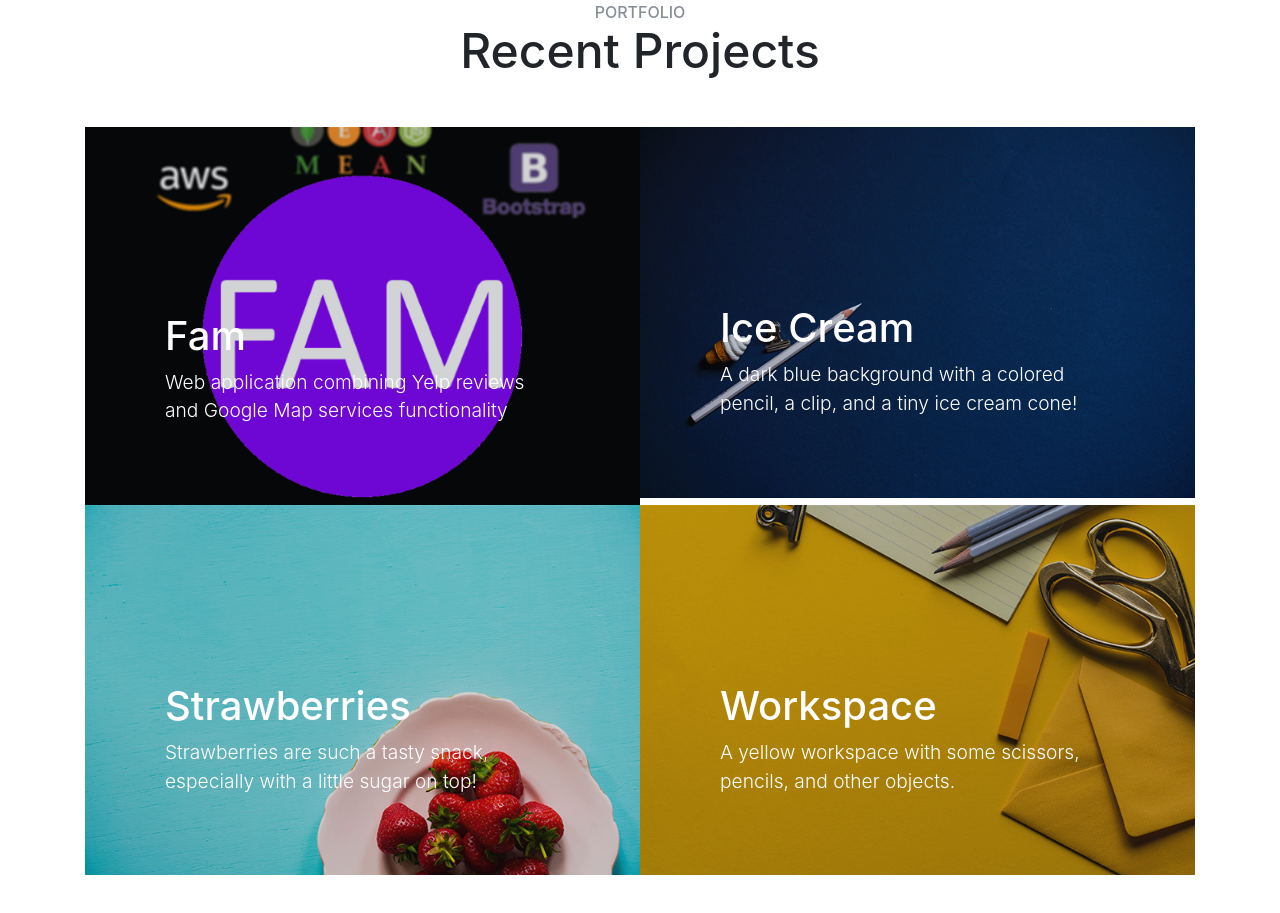
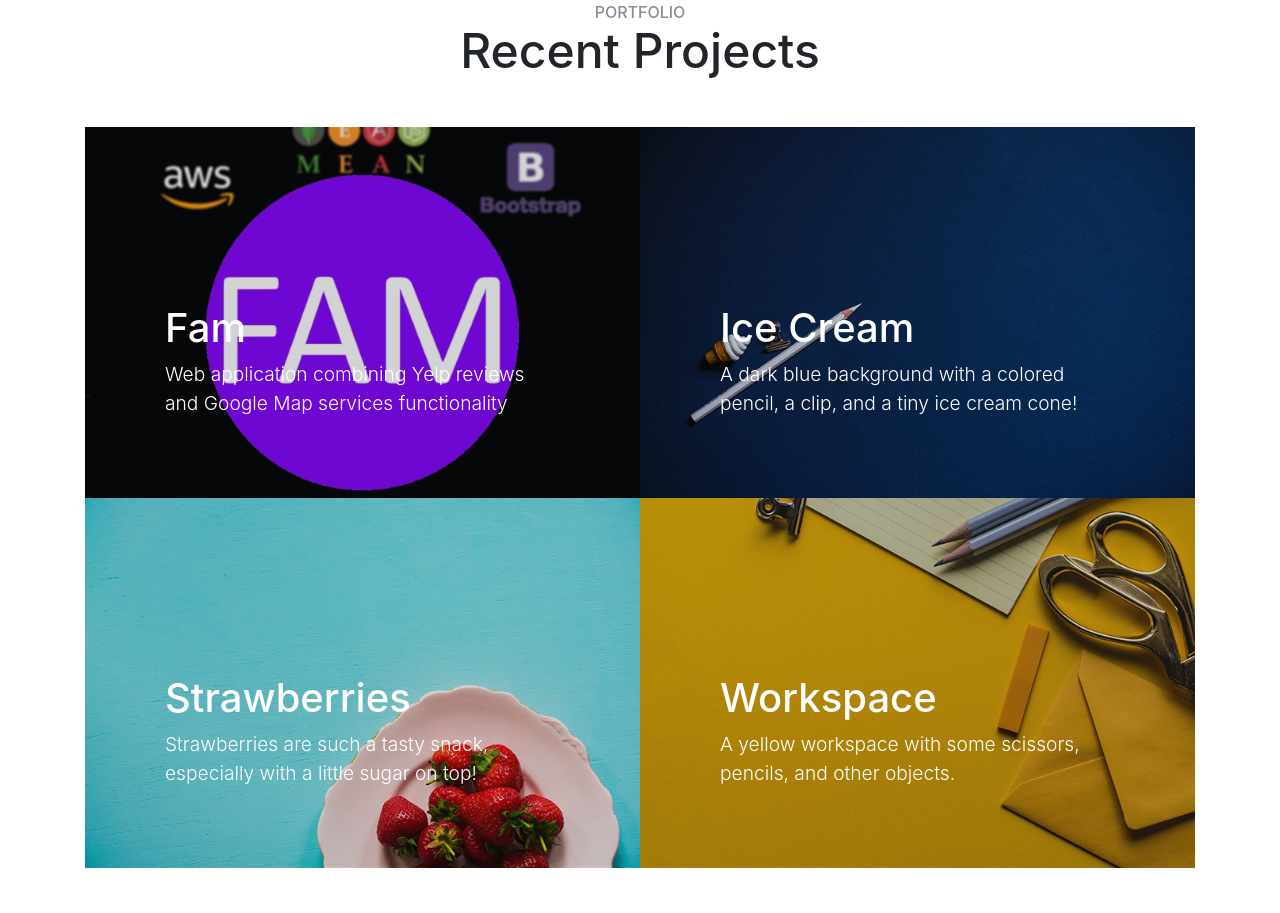
Before and after one commit to inc1t3Ful/inc1t3ful.github.io, a website with bundled scripts: page index.html in a window 1280 px wide. Shown: the part 2755-3668 px from the top of the page. Built offline with nearby package versions, Linux system fonts and the light colour scheme.

Commit message:
Fixed thumbnail1 size + link

```diff
--- a/index.html
+++ b/index.html
@@ -162,14 +162,14 @@
         </div>
         <div class="row no-gutters">
           <div class="col-lg-6">
-            <a class="portfolio-item" href="#">
+            <a class="portfolio-item" href="http://ec2-107-23-73-244.compute-1.amazonaws.com:8080/">
               <span class="caption">
                 <span class="caption-content">
                   <h1>Fam</h1>
                   <p class="mb-0">Web application combining Yelp reviews and Google Map services functionality</p>
                 </span>
               </span>
-              <img class="img-fluid" src="img/famLogo.png" alt="">
+              <img class="img-fluid" src="img/portfolio-1_final.jpg" alt="">
             </a>
           </div>
           <div class="col-lg-6">
```
Also changed, not shown: img/portfolio-1_final.jpg (added).
